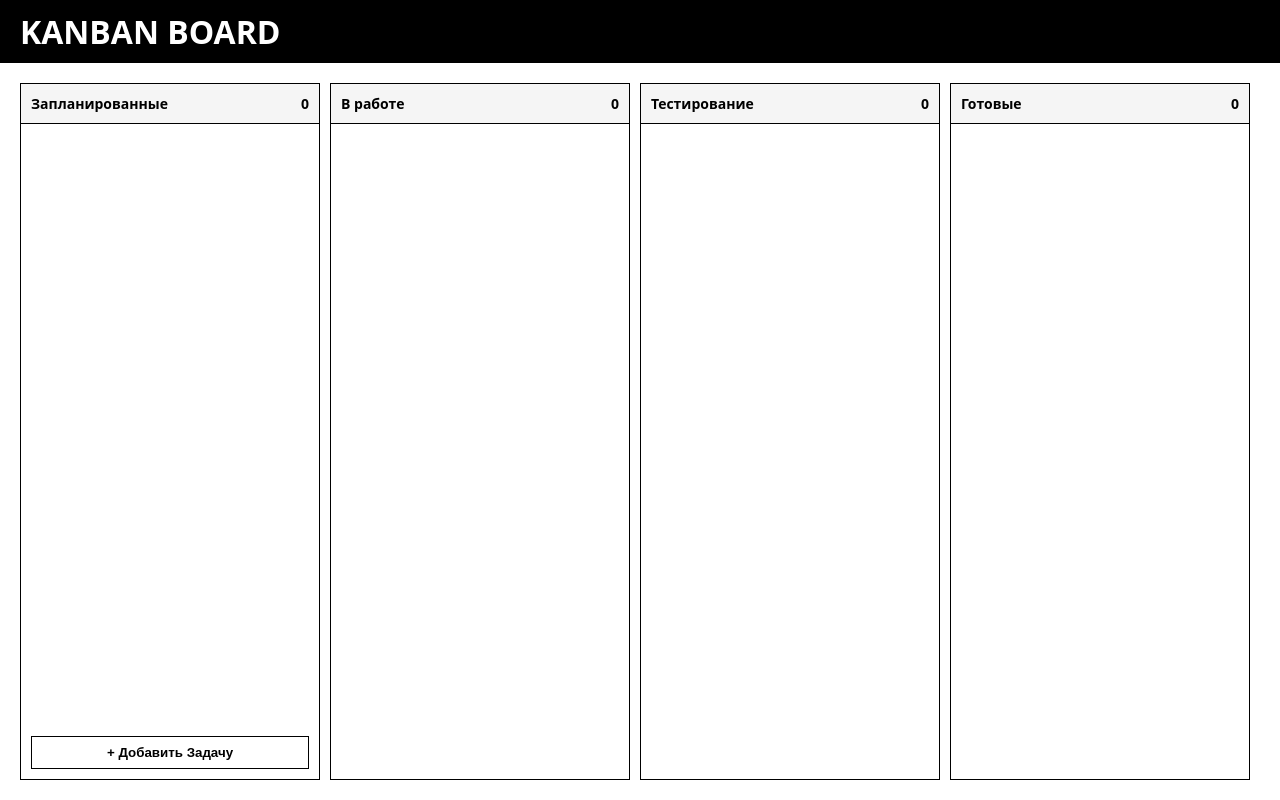
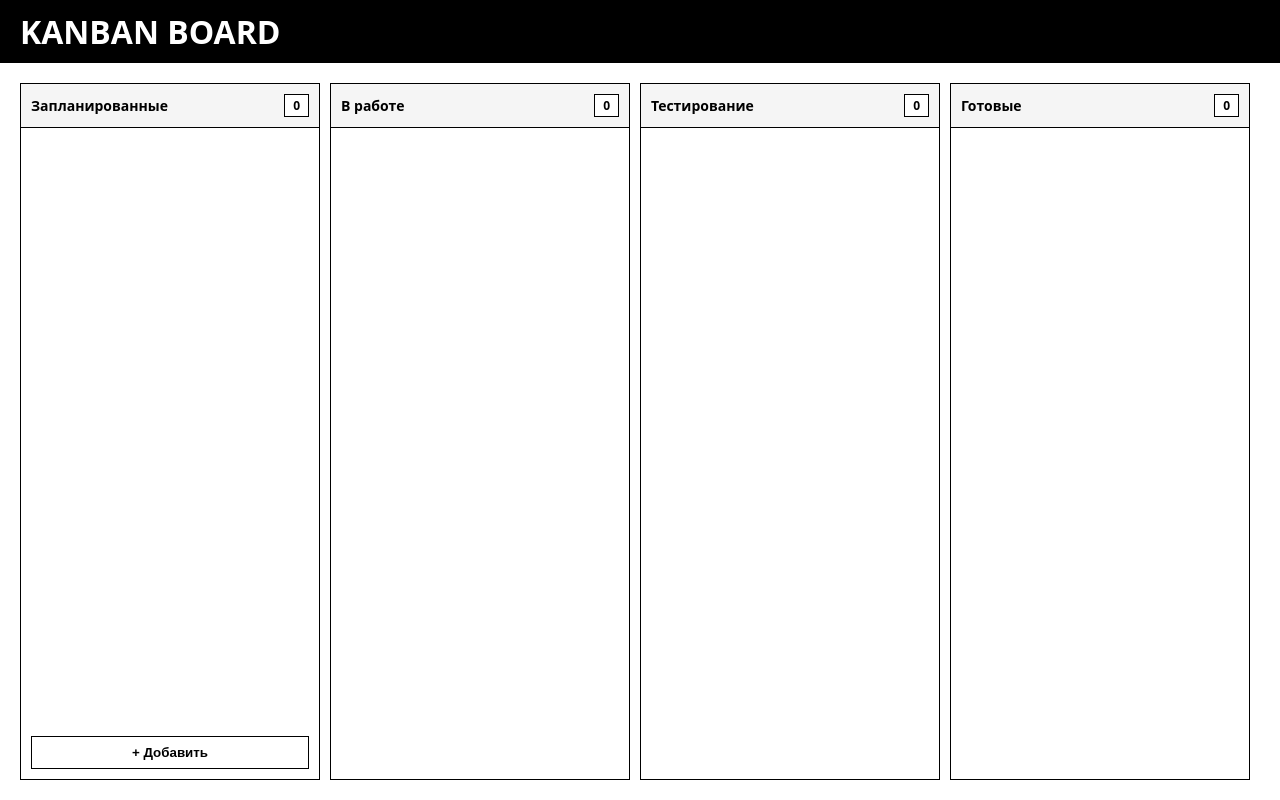
Before and after one commit to deadily/task-3, a Vue app in the folder task-3/: page / in a window 1280 px wide. Built offline with nearby package versions, Linux system fonts and the light colour scheme.

Commit message:
added task

```diff
--- a/task-3/src/App.css
+++ b/task-3/src/App.css
@@ -304,3 +304,53 @@ input[type="date"]:invalid,
 input[type="date"]:out-of-range {
   border: 1px solid #000 !important;
 }
+
+.column-header {
+  padding: 10px;
+  border-bottom: 1px solid #000;
+  font-weight: bold;
+  display: flex;
+  justify-content: space-between;
+  align-items: center;
+  background: #f5f5f5;
+}
+
+.column-title {
+  display: flex;
+  align-items: center;
+  gap: 8px;
+}
+
+.overdue-badge {
+  background: #000;
+  color: #fff;
+  width: 18px;
+  height: 18px;
+  border-radius: 50%;
+  display: flex;
+  align-items: center;
+  justify-content: center;
+  font-size: 11px;
+  font-weight: bold;
+}
+
+.column-counts {
+  display: flex;
+  align-items: center;
+  gap: 6px;
+}
+
+.total-count {
+  background: #fff;
+  border: 1px solid #000;
+  padding: 2px 8px;
+  font-size: 12px;
+}
+
+.overdue-count {
+  background: #000;
+  color: #fff;
+  padding: 2px 8px;
+  font-size: 12px;
+  font-weight: bold;
+}
--- a/task-3/src/components/Board.vue
+++ b/task-3/src/components/Board.vue
@@ -34,6 +34,7 @@
     <Column
       title="Готовые"
       :cards="columns.done"
+      :overdue-count="overdueDoneCount"
       column-id="done"
       :can-add="false" :can-edit="false" :can-delete="false"
     />
@@ -72,7 +73,7 @@
 <script>
 import Column from './Column.vue'
 import CardForm from './CardForm.vue'
-import { reactive, onMounted, watch, ref } from 'vue'
+import { reactive, onMounted, watch, ref, computed } from 'vue'
 
 export default {
   name: 'Board',
@@ -85,6 +86,38 @@ export default {
     const returningCard = ref(null)
     const returnReason = ref('')
     const isEditing = ref(false)
+
+
+    const isCardOverdue = (card) => {
+      if (!card.deadline) return false
+      if (card.status === 'done') return card.isOverdue
+
+      let deadline
+      if (card.deadline.includes('-')) {
+        const [year, month, day] = card.deadline.split('-')
+        deadline = new Date(year, month - 1, day)
+      } else {
+        deadline = new Date(card.deadline)
+      }
+      deadline.setHours(23, 59, 59, 999)
+      return new Date() > deadline
+    }
+
+    const overduePlannedCount = computed(() =>
+      columns.planned.filter(card => isCardOverdue(card)).length
+    )
+
+    const overdueInProgressCount = computed(() =>
+      columns.inProgress.filter(card => isCardOverdue(card)).length
+    )
+
+    const overdueTestingCount = computed(() =>
+      columns.testing.filter(card => isCardOverdue(card)).length
+    )
+
+    const overdueDoneCount = computed(() =>
+      columns.done.filter(card => card.isOverdue).length
+    )
 
     const loadState = () => {
       const saved = localStorage.getItem('kanbanState')
@@ -211,9 +244,24 @@ export default {
     watch(columns, saveState, { deep: true })
 
     return {
-      columns, showEditModal, showReturnModal, editingCard, returnReason, isEditing,
-      openEditModal, openReturnModal, closeModals, saveCard, handleDeleteCard,
-      handleMoveCard, handleAddCard, confirmReturn
+      columns,
+      showEditModal,
+      showReturnModal,
+      editingCard,
+      returnReason,
+      isEditing,
+      overduePlannedCount,
+      overdueInProgressCount,
+      overdueTestingCount,
+      overdueDoneCount,
+      openEditModal,
+      openReturnModal,
+      closeModals,
+      saveCard,
+      handleDeleteCard,
+      handleMoveCard,
+      handleAddCard,
+      confirmReturn
     }
   }
 }
--- a/task-3/src/components/Column.vue
+++ b/task-3/src/components/Column.vue
@@ -1,8 +1,13 @@
 <template>
   <div class="column">
     <div class="column-header">
-      <span>{{ title }}</span>
-      <span>{{ cards.length }}</span>
+      <div class="column-title">
+        <span>{{ title }}</span>
+      </div>
+      <div class="column-counts">
+        <span class="total-count">{{ cards.length }}</span>
+        <span v-if="overdueCount > 0" class="overdue-count">{{ overdueCount }} просроч.</span>
+      </div>
     </div>
     <div class="card-list">
       <Card
@@ -16,10 +21,11 @@
       />
     </div>
     <button v-if="canAdd" @click="$emit('add-card', null)" class="add-card-btn">
-      + Добавить Задачу
+      + Добавить
     </button>
   </div>
 </template>
+
 
 
 <script>
@@ -27,9 +33,15 @@ import Card from './Card.vue';
 export default {
   components: { Card },
   props: {
-    title: String, cards: Array, columnId: String,
-    canAdd: Boolean, canEdit: Boolean, canDelete: Boolean,
-    nextColumn: String, prevColumn: String,
+    title: String,
+    cards: Array,
+    columnId: String,
+    overdueCount: Number,
+    canAdd: Boolean,
+    canEdit: Boolean,
+    canDelete: Boolean,
+    nextColumn: String,
+    prevColumn: String,
   },
   emits: ['add-card', 'move-card', 'edit-card', 'delete-card', 'return-card'],
 };
--- a/task-3/src/main.js
+++ b/task-3/src/main.js
@@ -1,4 +1,4 @@
-import './app.css'
+import './App.css'
 import { createApp } from 'vue'
 import App from './App.vue'
 
```
